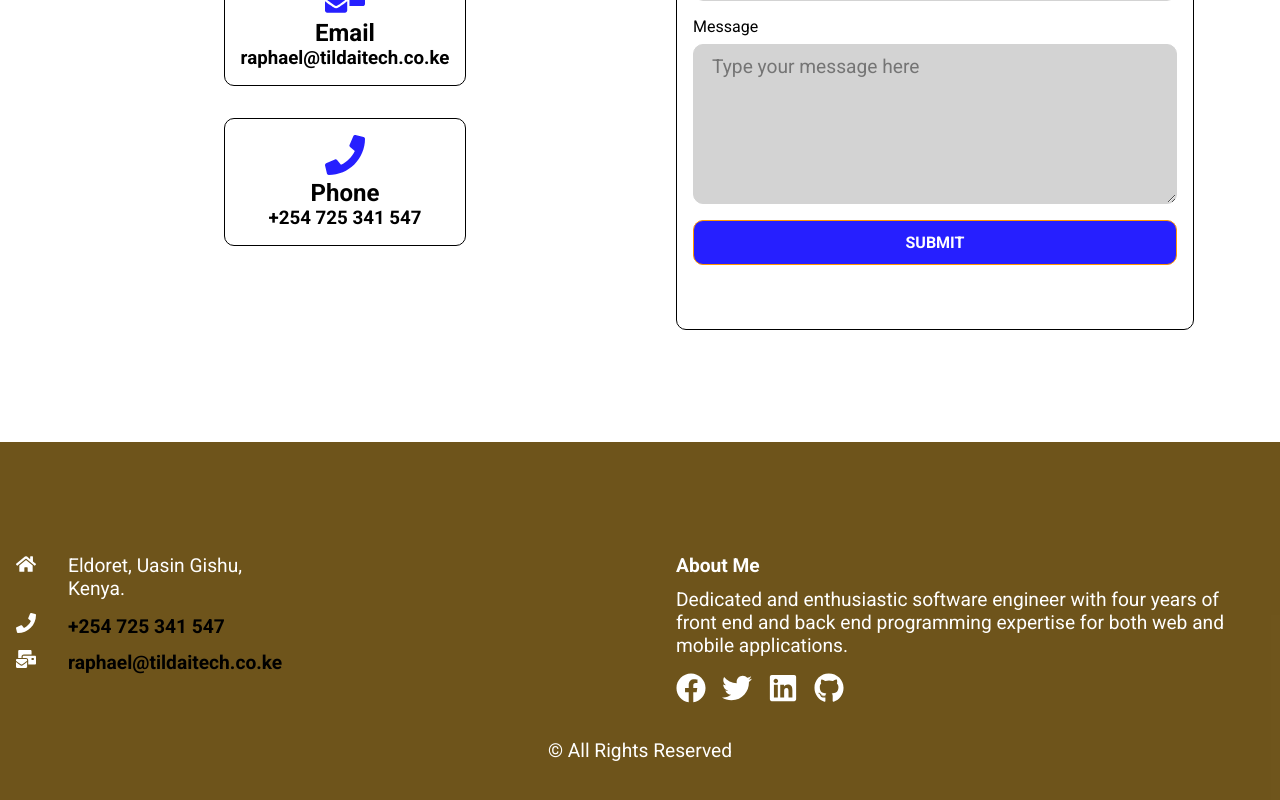
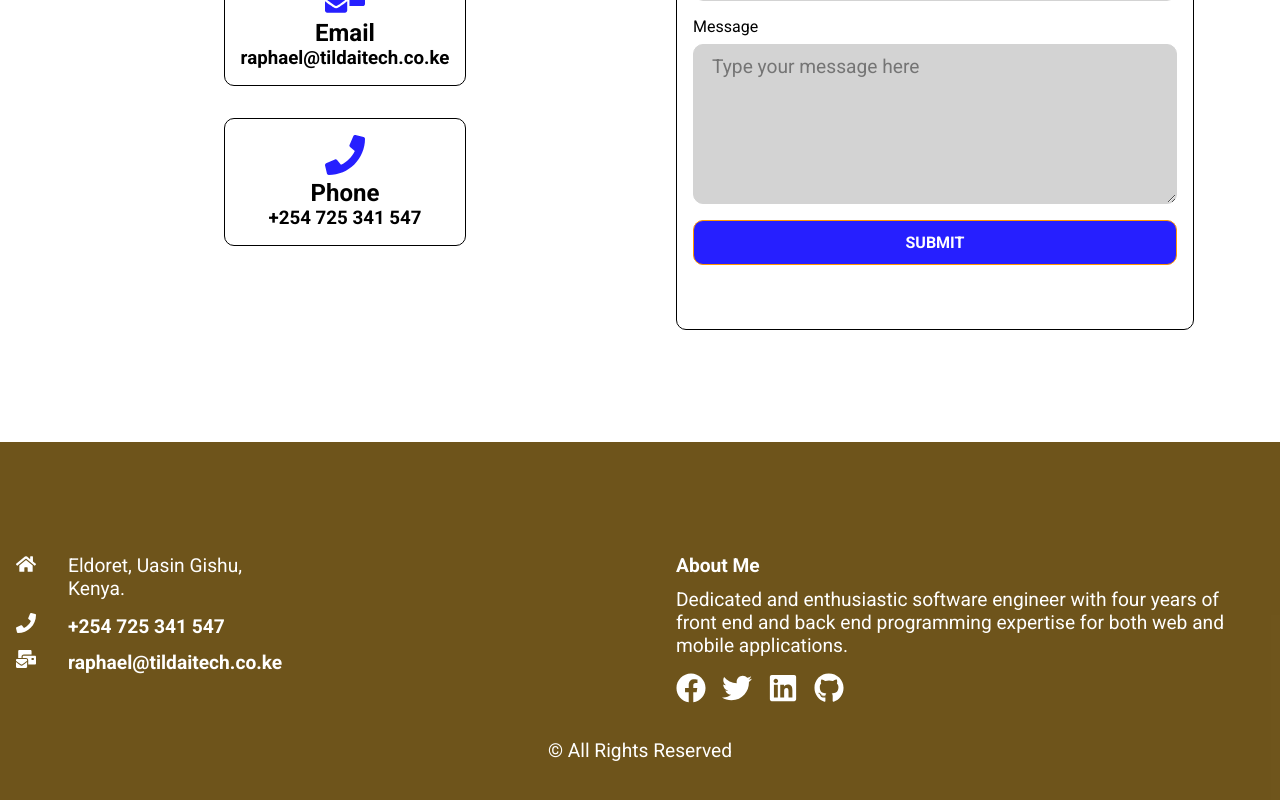
Before and after one commit to Raphtildai/portfolio-react, a React (Create React App) app: page /contact in a window 1280 px wide. Shown: the part 910-1710 px from the top of the page. Built offline with nearby package versions, Linux system fonts and the light colour scheme.

Commit message:
Change color

```diff
--- a/src/components/Footer.js
+++ b/src/components/Footer.js
@@ -17,10 +17,10 @@ const Footer = () => {
                     </div>
                 </div>
                 <div className="phone">
-                    <h4><FaPhone size={20} style={{color: "#fff", marginRight: "2rem"}} /><NavLink to="tel:+254725341547">+254 725 341 547</NavLink></h4>
+                    <h4><FaPhone size={20} style={{color: "#fff", marginRight: "2rem"}} /><NavLink to="tel:+254725341547" style={{color: "#fff"}}>+254 725 341 547</NavLink></h4>
                 </div>
                 <div className="email">
-                    <h4><FaMailBulk size={20} style={{color: "#fff", marginRight: "2rem"}} /><NavLink to="mailto:raphael@tildaitech.co.ke">raphael@tildaitech.co.ke</NavLink></h4>
+                    <h4><FaMailBulk size={20} style={{color: "#fff", marginRight: "2rem"}} /><NavLink to="mailto:raphael@tildaitech.co.ke" style={{color: "#fff"}}>raphael@tildaitech.co.ke</NavLink></h4>
                 </div>
             </div>
             <div className="right">
```
Also changed, not shown: 20 other files (tests, documents, lock files or other folders).
